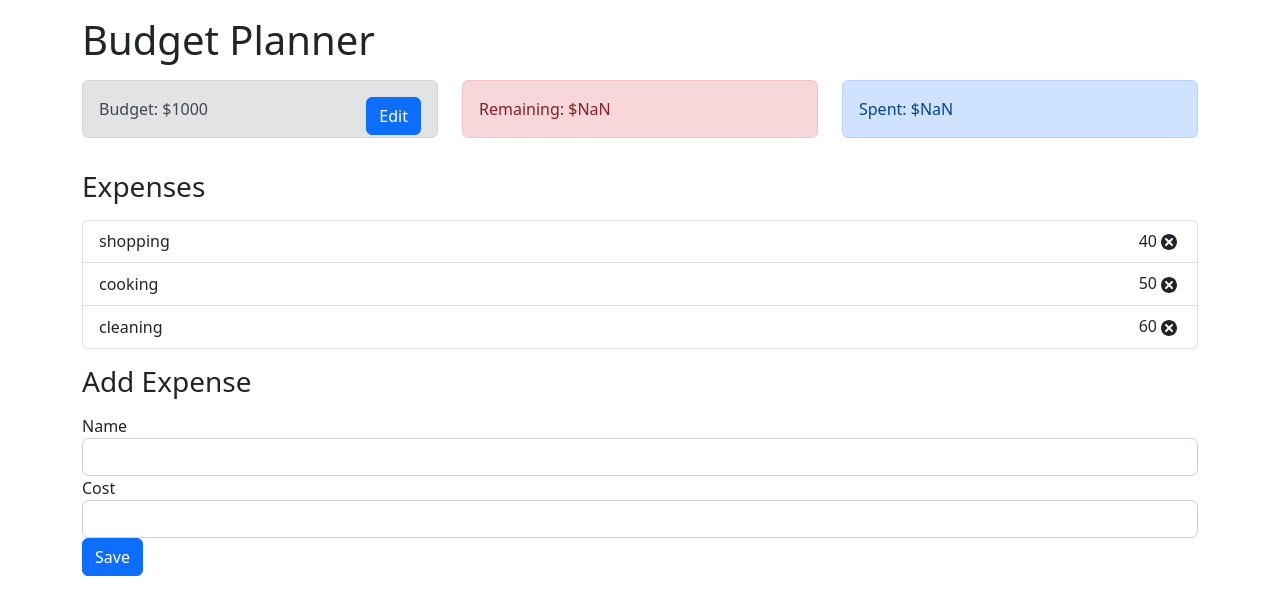
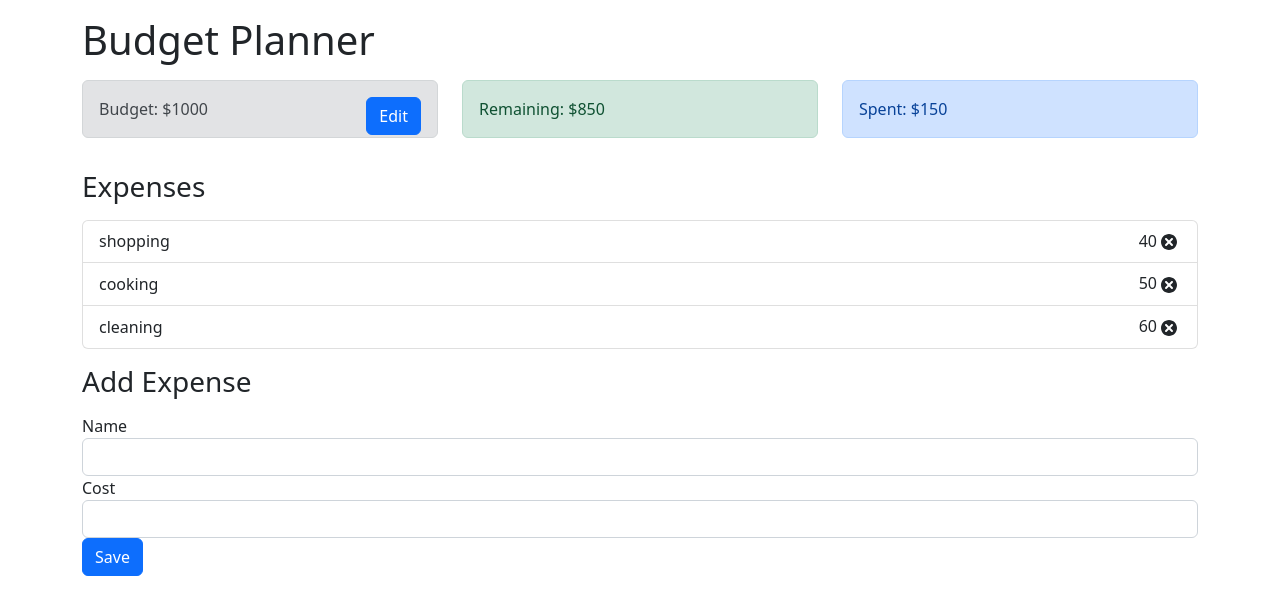
Before and after one commit to pfalzergbr/budgetapp-jephasin, a React (Create React App) app: page / in a window 1280 px wide. Shown: the top 614 px of the page. Built offline with nearby package versions, Linux system fonts and the light colour scheme; the HTML template or start-up script is replaced by a standard one.

Commit message:
start cleaning up Budget

```diff
--- a/src/components/Budget/RemainingBudget.js
+++ b/src/components/Budget/RemainingBudget.js
@@ -3,16 +3,18 @@ import { AppContext } from '../../context/AppContext';
 
 const RemainingBudget = () => {
   const { expenses, budget } = useContext(AppContext);
+
   const totalExpenses = expenses.reduce((total, item) => {
-    return (total = total + item.theCost);
+    return (total = total + item.cost);
   }, 0);
 
+  const remainingBudget = budget - totalExpenses;
   const alertType = totalExpenses < budget ? 'alert-success' : 'alert-danger';
 
   return (
     <div className="col-sm">
       <div className={`alert ${alertType}`}>
-        <span>Remaining: ${budget - totalExpenses}</span>
+        <span>Remaining: ${remainingBudget}</span>
       </div>
     </div>
   );
--- a/src/components/Budget/SpentBudget.js
+++ b/src/components/Budget/SpentBudget.js
@@ -4,14 +4,15 @@ import { AppContext } from '../../context/AppContext';
 
 const SpentBudget = () => {
   const { expenses } = useContext(AppContext);
-  const totalExp = expenses.reduce((total, item) => {
-    return (total = total + item.theCost);
+
+  const spentBudget = expenses.reduce((total, item) => {
+    return (total = total + item.cost);
   }, 0);
 
   return (
     <div className="col-sm">
       <div className="alert alert-primary">
-        <span>Spent: ${totalExp}</span>
+        <span>Spent: ${spentBudget}</span>
       </div>
     </div>
   );
```
